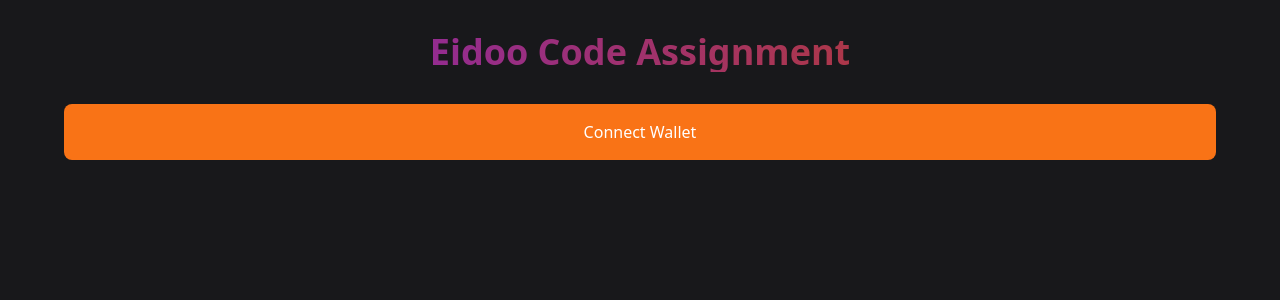
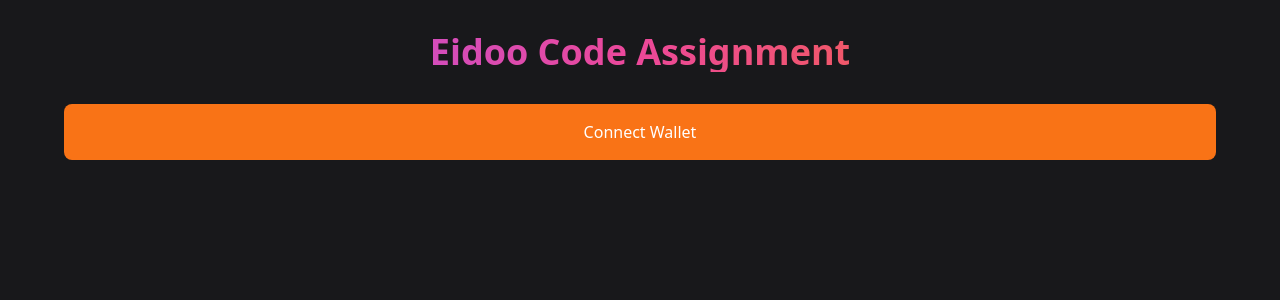
Before and after one commit to viktorbonino/web3-auth, a Next.js app: page / in a window 1280 px wide. Shown: the top 300 px of the page. Built offline with nearby package versions, Linux system fonts and the light colour scheme.

Commit message:
fix: fixed and changed some styles

```diff
--- a/pages/index.tsx
+++ b/pages/index.tsx
@@ -26,8 +26,12 @@ const Home: NextPage = () => {
   }
 
   return (
-    <div className="flex flex-col px-16 py-8 gap-8 justify-center">
-      <h1 className="font-extrabold text-center text-transparent text-4xl bg-clip-text bg-gradient-to-r from-purple-700 to-orange-700">
+    <div
+      className="flex flex-col px-16 py-8 gap-8 justify-center"
+    >
+      <h1
+        className="font-extrabold text-center text-transparent text-4xl bg-clip-text bg-gradient-to-r from-purple-500 via-pink-500 to-orange-500"
+      >
         Eidoo Code Assignment
       </h1>
 
@@ -72,10 +76,14 @@ const Home: NextPage = () => {
 
       {loggedIn &&
         <div className="flex flex-col gap-8 items-center">
-          <span className="p-4 rounded-xl font-extrabold text-center text-white text-xs bg-gradient-to-r from-purple-700 to-orange-700 md:text-3xl">
+          <span
+            className="p-4 rounded-xl font-extrabold text-center text-white text-xs bg-gradient-to-r from-purple-500 via-pink-500 to-orange-500 md:text-3xl"
+          >
             {account}
           </span>
-          <span className="font-extrabold text-center break-normal text-transparent text-2xl bg-clip-text bg-gradient-to-r from-purple-700 to-orange-700 md:text-3xl">
+          <span
+            className="font-extrabold text-center break-normal text-transparent text-2xl bg-clip-text bg-gradient-to-r from-purple-500 via-pink-500 to-orange-500 md:text-3xl"
+          >
             Your ETH balance is {balance}
           </span>
           <button
```
